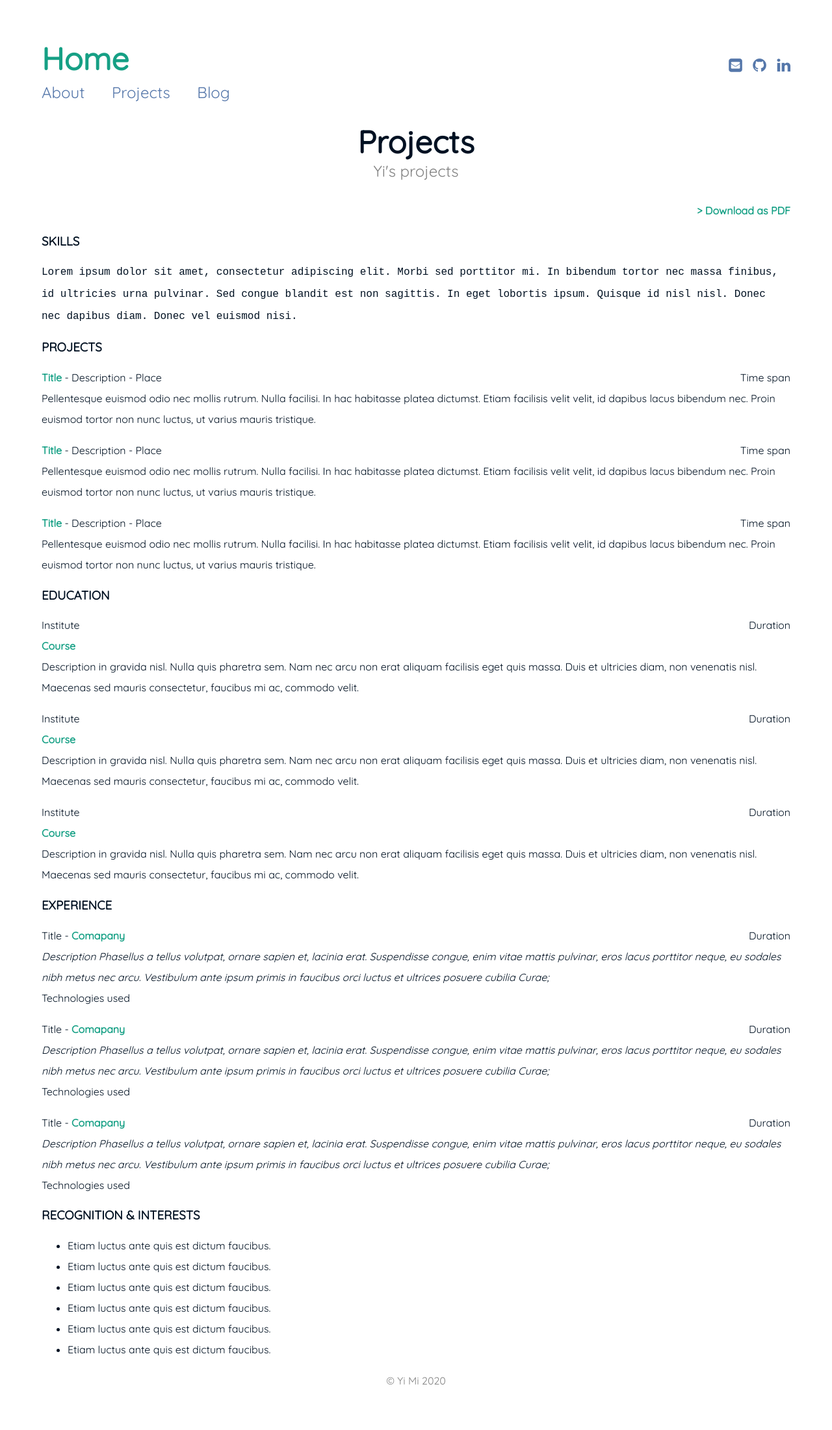
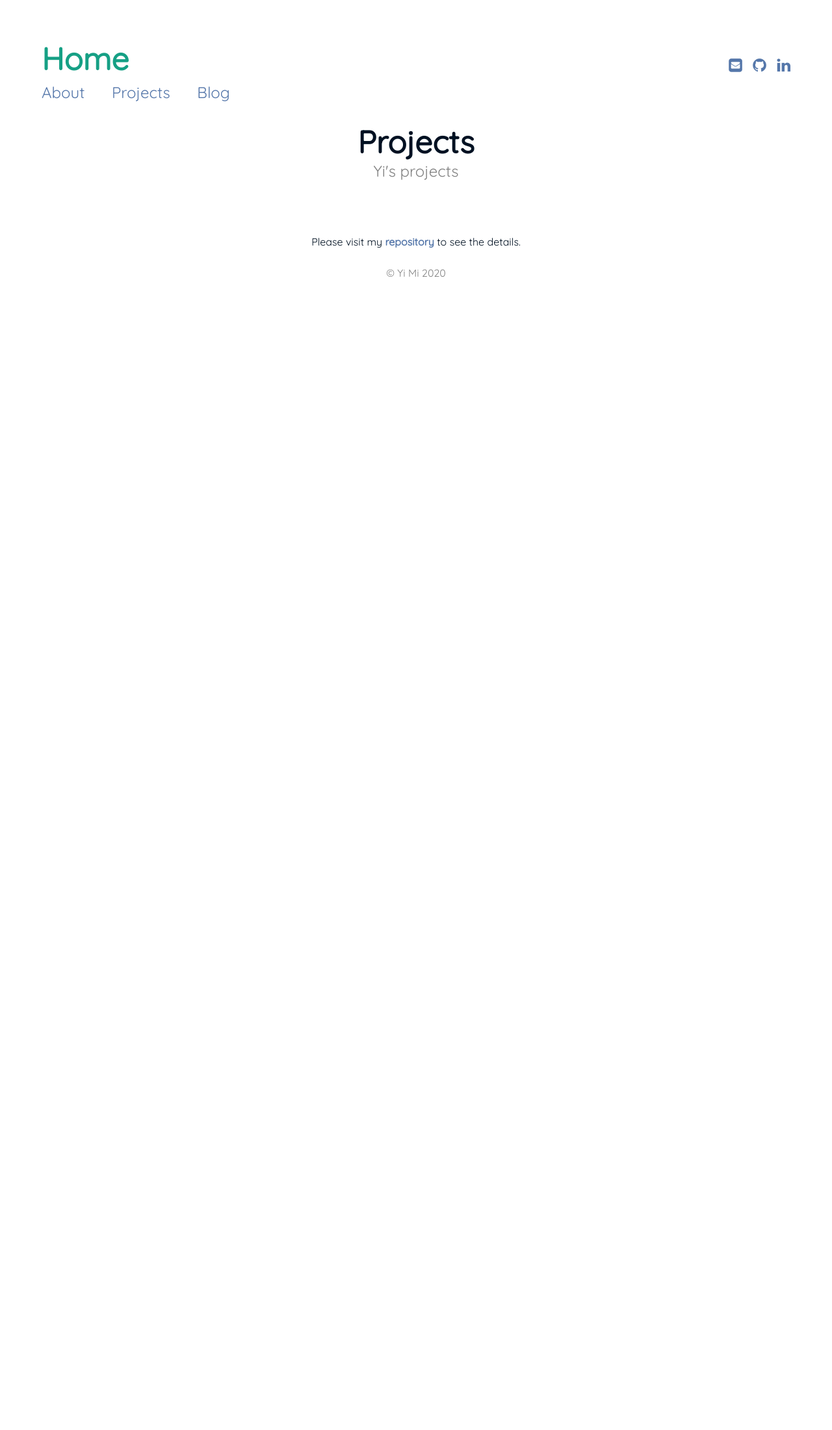
Before and after one commit to yimi97/delete.github.io, a Jekyll site: the page built from projects.md, in a window 1280 px wide. Shown: the whole page at 65% size. Built offline with Jekyll 4.4.1, drawn with Linux system fonts in a browser that asks for light colours; after the commit the page ends 900 px from its top, so only the background shows below that.

Commit message:
Projects and Blog

````diff
--- a/_includes/externals/styling.html
+++ b/_includes/externals/styling.html
@@ -1,4 +1,4 @@
-<link rel="icon" type="image/jpeg" href="{{ '/assets/img/pudhina.jpg' | prepend: site.baseurl }}"/>
+<link rel="icon" type="image/jpeg" href="{{ '/assets/img/favicon-32x32.png' | prepend: site.baseurl }}"/>
 <link rel="stylesheet" href="{{ "/assets/vendor/normalize-css/normalize.css" | prepend: site.baseurl }}">
 <link rel="stylesheet" href="{{ "/assets/css/main.css" | prepend: site.baseurl }}">
 {% if site.styles contains site.highlightstyle %}
--- a/assets/css/main.css
+++ b/assets/css/main.css
@@ -439,3 +439,7 @@
   /* Custom */
   .go-home {
     text-align: center; }
+
+img.center {
+      display: block;
+      margin: 0 auto;}
--- a/projects.md
+++ b/projects.md
@@ -3,58 +3,7 @@ layout: page
 title: Projects
 subtitle: Yi's projects
 ---
-
-<span style="float: right; "><a href="{{ '/assets/resume.pdf' | prepend: site.baseurl }}"><strong>> Download as PDF</strong></a> </span>
 <br>
-
-### SKILLS
-``` Lorem ipsum dolor sit amet, consectetur adipiscing elit. Morbi sed porttitor mi. In bibendum tortor nec massa finibus, id ultricies urna pulvinar. Sed congue blandit est non sagittis. In eget lobortis ipsum. Quisque id nisl nisl. Donec nec dapibus diam. Donec vel euismod nisi.  ```
-
-### PROJECTS
-**Title** - Description - Place <span style="float: right; ">Time span</span>
-Pellentesque euismod odio nec mollis rutrum. Nulla facilisi. In hac habitasse platea dictumst. Etiam facilisis velit velit, id dapibus lacus bibendum nec. Proin euismod tortor non nunc luctus, ut varius mauris tristique.
-
-**Title** - Description - Place <span style="float: right; ">Time span</span>
-Pellentesque euismod odio nec mollis rutrum. Nulla facilisi. In hac habitasse platea dictumst. Etiam facilisis velit velit, id dapibus lacus bibendum nec. Proin euismod tortor non nunc luctus, ut varius mauris tristique.
-
-**Title** - Description - Place <span style="float: right; ">Time span</span>
-Pellentesque euismod odio nec mollis rutrum. Nulla facilisi. In hac habitasse platea dictumst. Etiam facilisis velit velit, id dapibus lacus bibendum nec. Proin euismod tortor non nunc luctus, ut varius mauris tristique.
-
-### EDUCATION
-
-Institute <span style="float: right; ">Duration</span>
-**Course**
-Description in gravida nisl. Nulla quis pharetra sem. Nam nec arcu non erat aliquam facilisis eget quis massa. Duis et ultricies diam, non venenatis nisl. Maecenas sed mauris consectetur, faucibus mi ac, commodo velit.
-
-Institute <span style="float: right; ">Duration</span>
-**Course**
-Description in gravida nisl. Nulla quis pharetra sem. Nam nec arcu non erat aliquam facilisis eget quis massa. Duis et ultricies diam, non venenatis nisl. Maecenas sed mauris consectetur, faucibus mi ac, commodo velit.
-
-Institute <span style="float: right; ">Duration</span>
-**Course**
-Description in gravida nisl. Nulla quis pharetra sem. Nam nec arcu non erat aliquam facilisis eget quis massa. Duis et ultricies diam, non venenatis nisl. Maecenas sed mauris consectetur, faucibus mi ac, commodo velit.
-
-### EXPERIENCE
-
-Title - **Comapany** <span style="float: right; ">Duration</span>
-_Description Phasellus a tellus volutpat, ornare sapien et, lacinia erat. Suspendisse congue, enim vitae mattis pulvinar, eros lacus porttitor neque, eu sodales nibh metus nec arcu. Vestibulum ante ipsum primis in faucibus orci luctus et ultrices posuere cubilia Curae;_
-Technologies used
-
-
-Title - **Comapany** <span style="float: right; ">Duration</span>
-_Description Phasellus a tellus volutpat, ornare sapien et, lacinia erat. Suspendisse congue, enim vitae mattis pulvinar, eros lacus porttitor neque, eu sodales nibh metus nec arcu. Vestibulum ante ipsum primis in faucibus orci luctus et ultrices posuere cubilia Curae;_
-Technologies used
-
-Title - **Comapany** <span style="float: right; ">Duration</span>
-_Description Phasellus a tellus volutpat, ornare sapien et, lacinia erat. Suspendisse congue, enim vitae mattis pulvinar, eros lacus porttitor neque, eu sodales nibh metus nec arcu. Vestibulum ante ipsum primis in faucibus orci luctus et ultrices posuere cubilia Curae;_
-Technologies used
-
-
-### RECOGNITION & INTERESTS
-
-- Etiam luctus ante quis est dictum faucibus.
-- Etiam luctus ante quis est dictum faucibus.
-- Etiam luctus ante quis est dictum faucibus.
-- Etiam luctus ante quis est dictum faucibus.
-- Etiam luctus ante quis est dictum faucibus.
-- Etiam luctus ante quis est dictum faucibus.
+<div id="describe-text">
+<p>Please visit my <strong> <a href="https://github.com/yimi97?tab=repositories"> repository</a> </strong> to see the details.</p>
+</div>
````
Also changed, not shown: _posts/2016-05-20-my-example-post.md (deleted, +0 -16 lines), _posts/2016-05-20-super-long-article.md (deleted, +0 -13 lines), _posts/2016-05-20-this-post-demonstrates-post-content-styles.md (deleted, +0 -109 lines), _posts/2016-05-20-welcome-to-jekyll.md (deleted, +0 -26 lines), _posts/2020-05-25-my-first-post.md (added, +9 -0 lines), blog.md (+1 -1 lines), index.md (+2 -2 lines), assets/img/favicon-32x32.png (added), assets/img/photo1.jpg (added).
